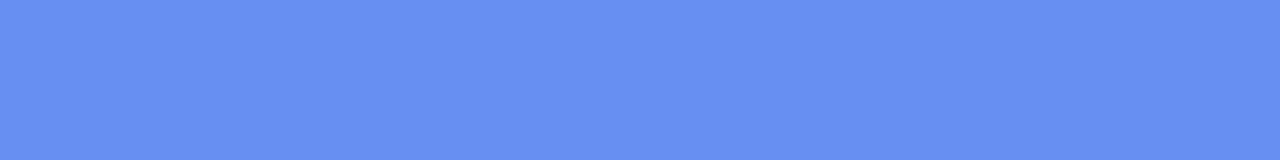
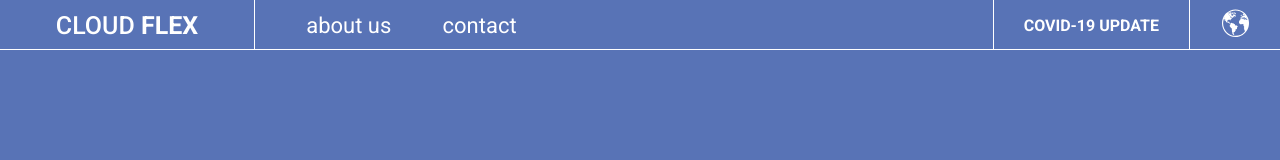
Before and after one commit to atrocityz/live_streaming_landing, a website: page index.html in a window 1280 px wide. Drawn offline with nearby package versions, Linux system fonts and the light colour scheme; files that its build step writes are made by us from their sources.

Commit message:
header implementation

```diff
--- a/index.html
+++ b/index.html
@@ -15,7 +15,35 @@
 </head>
 
 <body>
-
+  <header class="header" aria-label="header">
+    <div class="container">
+      <nav class="header__nav nav" aria-label="header navigation">
+        <div class="nav__title">
+          <a href="#" class="nav__title-link">CLOUD <span>FLEX</span></a>
+        </div>
+        <div class="nav__links">
+          <ul class="nav__links-list list" aria-label="navigation links">
+            <li class="list__item" aria-label="first link">
+              <a href="#" class="list__item-link">about us</a>
+            </li>
+            <li class="list__item" aria-label="second link">
+              <a href="#" class="list__item-link">contact</a>
+            </li>
+          </ul>
+        </div>
+        <div class="nav__covid-wrapper covid">
+          <a href="#" class="covid__link" aria-label="covid-19 update">COVID-19 UPDATE</a>
+        </div>
+        <div class="nav__globe-wrapper globe">
+          <a href="#" class="globe__link" aria-label="globe link">
+            <svg class="globe__link-icon" aria-label="globe image">
+              <use href="assets/sprites.svg#globe-icon"></use>
+            </svg>
+          </a>
+        </div>
+      </nav>
+    </div>
+  </header>
 </body>
 
 </html>
--- a/styles/_basic.scss
+++ b/styles/_basic.scss
@@ -1,8 +1,35 @@
 * {
   box-sizing: border-box;
+}
+
+li {
+  list-style: none;
+}
+
+h1,
+h2,
+h3,
+h4,
+h5,
+h6,
+ul,
+p,
+button {
+  margin: 0;
+  padding: 0;
+}
+
+a {
+  color: unset;
+  text-decoration: none;
 }
 
 body {
   font-family: "Roboto", sans-serif;
   margin: 0;
 }
+
+.container {
+  max-width: 1440px;
+  margin: auto;
+}
--- /dev/null
+++ b/styles/_header.scss
@@ -0,0 +1,96 @@
+@use "variables" as v;
+@use "mixins" as m;
+@use "placeholders";
+@use "sass:color";
+
+.header {
+  width: 100%;
+  height: 50px;
+  // background-color: color.adjust(v.$color_white, $alpha: -0.9);
+  background-color: v.$color_primary;
+  border-bottom: 1px solid v.$color_white;
+
+  .nav {
+    height: 50px;
+    @include m.d-flex(start, center);
+
+    &__title {
+      height: 100%;
+      width: 255px;
+      border-right: 1px solid v.$color_white;
+      @include m.d-flex(center, center);
+
+      &-link {
+        font-size: 25px;
+        font-weight: 500;
+        color: v.$color_white;
+
+        span {
+          font-weight: 700;
+        }
+
+        @extend %hover-black;
+      }
+    }
+
+    &__links {
+      flex-grow: 1;
+
+      .list {
+        @include m.d-flex(start, center, nowrap, row, min(100px, 4vw), 0);
+        padding: 0 0 0 min(100px, 4vw);
+
+        &__item {
+          &-link {
+            font-weight: 400;
+            font-size: 22px;
+            color: v.$color_white;
+            @extend %hover-black;
+          }
+        }
+      }
+
+      @media (max-width: v.$media_lg) {
+        .list {
+          @include m.d-flex(center, center, nowrap, row, min(100px, 4vw), 0);
+          padding: 0;
+        }
+      }
+      @media (max-width: v.$media_md) {
+      }
+    }
+
+    .covid {
+      height: 100%;
+      @include m.d-flex(center, center);
+      border: {
+        left: 1px solid v.$color_white;
+        right: 1px solid v.$color_white;
+      }
+      padding: 0 30px;
+
+      &__link {
+        font-weight: 700;
+        font-size: 16px;
+        color: v.$color_white;
+
+        @extend %hover-black;
+      }
+    }
+
+    .globe {
+      height: 100%;
+      width: 90px;
+      @include m.d-flex(center, center);
+
+      &__link {
+        &-icon {
+          width: 27px;
+          height: 28px;
+          fill: v.$color_white;
+          @extend %hover-black-icon;
+        }
+      }
+    }
+  }
+}
--- a/styles/_importer.scss
+++ b/styles/_importer.scss
@@ -1 +1,2 @@
 @forward "basic";
+@forward "header";
--- /dev/null
+++ b/styles/_mixins.scss
@@ -0,0 +1,9 @@
+@mixin d-flex($justify: center, $align: center, $wrap: nowrap, $direction: row, $column-gap: 0, $row-gap: 0) {
+  display: flex;
+  justify-content: $justify;
+  align-items: $align;
+  flex-wrap: $wrap;
+  flex-direction: $direction;
+  column-gap: $column-gap;
+  row-gap: $row-gap;
+}
--- /dev/null
+++ b/styles/_placeholders.scss
@@ -0,0 +1,15 @@
+@use "variables" as v;
+
+%hover-black {
+  &:hover {
+    cursor: pointer;
+    color: v.$color_black;
+  }
+}
+
+%hover-black-icon {
+  &:hover {
+    cursor: pointer;
+    stroke: v.$color_black;
+  }
+}
--- a/styles/_variables.scss
+++ b/styles/_variables.scss
@@ -1 +1,11 @@
-$color_primary: #678ff2;
+// $color_primary: #678ff2;
+$color_primary: #5873b6;
+$color_white: #fff;
+$color_black: #000;
+
+$media_xxl: 1400px;
+$media_xl: 1200px;
+$media_lg: 992px;
+$media_md: 768px;
+$media_sm: 576px;
+$media_min: 428px;
```
